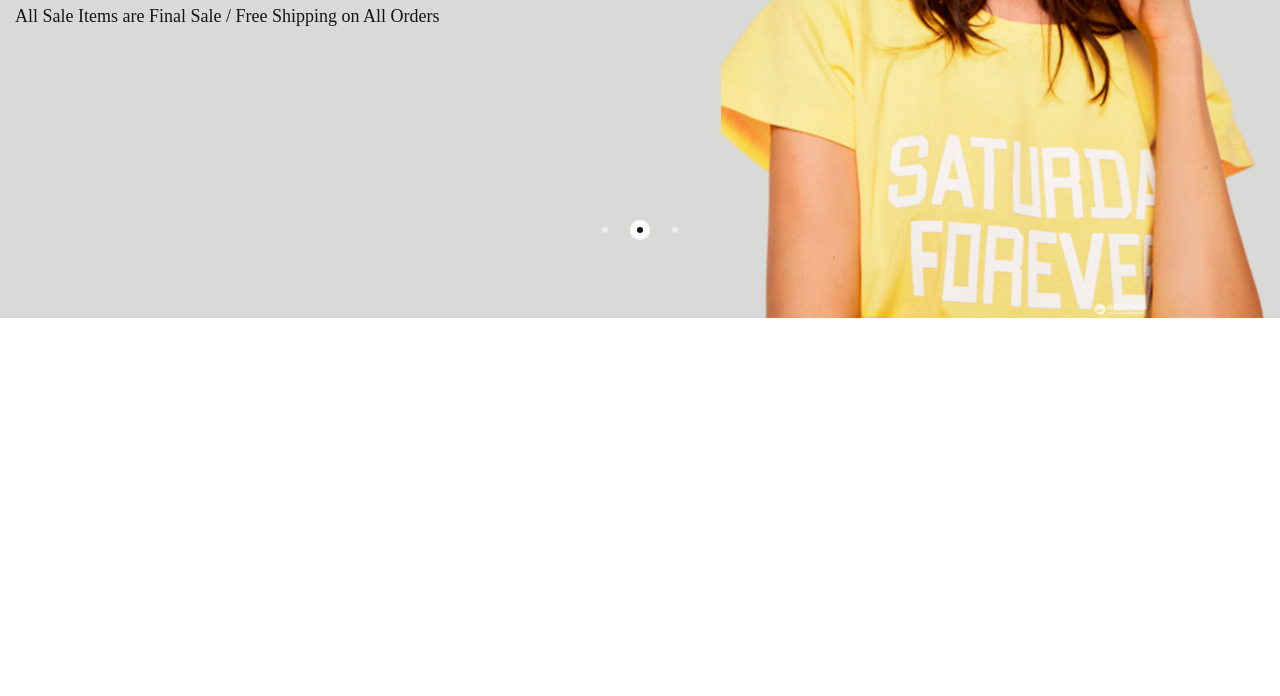
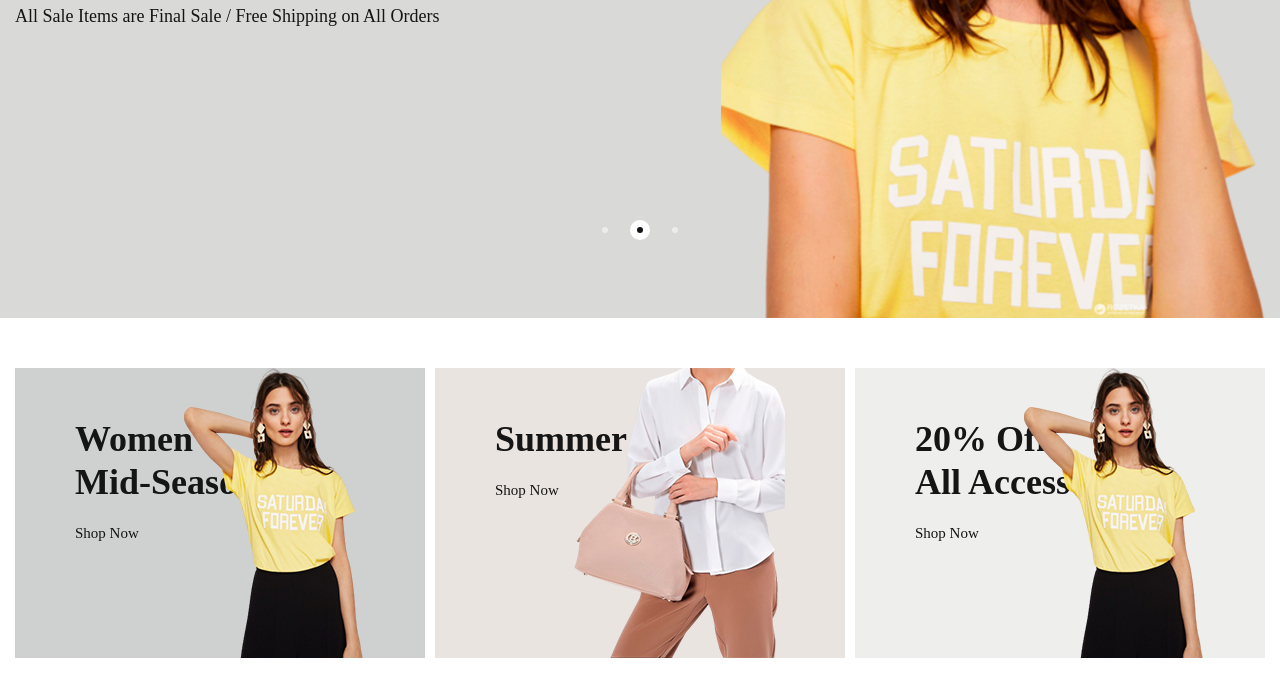
Before and after one commit to Royal-Aver/Zonex, a website: page app/index.html in a window 1280 px wide. Shown: the part 482-1178 px from the top of the page. Before the commit the page ends 800 px from the top, so only its background shows below. Drawn offline with nearby package versions, Linux system fonts and the light colour scheme; files that its build step writes are made by us from their sources; files whose address does not match are found by name.

Commit message:
added div collection and component collection-category

```diff
--- a/app/index.html
+++ b/app/index.html
@@ -151,6 +151,48 @@
 				</div>
 			</div>
 		</section>
+
+		<div class="collection">
+			<div class="container container--big">
+				<ul class="collection__list">
+					<li class="collection__item collection-category collection-category--pumice">
+						<div class="collection-category__content">
+							<h3 class="collection-category__title">
+								Women's <br> Mid-Season
+							</h3>
+							<a class="collection-category__link" href="#">
+								Shop Now
+							</a>
+						</div>
+						<img class="collection-category__img" src="images/collection-category/1.png" alt="">
+					</li>
+
+					<li class="collection__item collection-category collection-category--pampas">
+						<div class="collection-category__content">
+							<h3 class="collection-category__title">
+								Summer Romance
+							</h3>
+							<a class="collection-category__link" href="#">
+								Shop Now
+							</a>
+						</div>
+						<img class="collection-category__img" src="images/collection-category/2.png" alt="">
+					</li>
+
+					<li class="collection__item collection-category collection-category--desert-storm">
+						<div class="collection-category__content">
+							<h3 class="collection-category__title">
+								20% Off <br> All Accessories
+							</h3>
+							<a class="collection-category__link" href="#">
+								Shop Now
+							</a>
+						</div>
+						<img class="collection-category__img" src="images/collection-category/1.png" alt="">
+					</li>
+				</ul>
+			</div>
+		</div>
 	</main>
 
 	<script src="js/main.min.js"></script>
--- /dev/null
+++ b/app/scss/components/_collection-category.scss
@@ -0,0 +1,51 @@
+.collection-category {
+	position: relative;
+	overflow: hidden;
+	width: 600px;
+	max-width: 100%;
+	height: 290px;
+	transition: transform 0.5s;
+	margin-bottom: 50px;
+
+	&--pumice {
+		background-color: #cfd1d0;
+	}
+
+	&--pampas {
+		background-color: #e9e4df;
+	}
+
+	&--desert-storm {
+		background-color: #eeeeec;
+	}
+
+	&:hover {
+		transform: scale(1.02);
+
+		.collection-category__link {
+			border-bottom: 1px solid $default-color;
+		}
+	}
+
+	&__content {
+		padding: 50px 0 0 60px;
+		max-width: 350px;
+	}
+
+	&__title {
+		font-size: 36px;
+		margin-bottom: 20px;
+	}
+
+	&__link {
+		font-size: 15px;
+		border-bottom: 1px solid transparent;
+		transition: border-color 0.5s;
+	}
+
+	&__img {
+		position: absolute;
+		right: 60px;
+		top: 0;
+	}
+}
--- /dev/null
+++ b/app/scss/index/_collection.scss
@@ -0,0 +1,11 @@
+.collection {
+	&__list {
+		display: flex;
+	}
+
+	&__item {
+		&:not(:last-child) {
+			margin-right: 10px;
+		}
+	}
+}
--- a/app/scss/index/_hero.scss
+++ b/app/scss/index/_hero.scss
@@ -1,5 +1,6 @@
 .hero {
 	position: relative;
+	margin-bottom: 50px;
 	height: 100vh;
 	min-height: 700px;
 	background-color: $quill-gray;
--- a/app/scss/style.scss
+++ b/app/scss/style.scss
@@ -7,3 +7,5 @@
 
 @import "components/header";
 @import "index/hero";
+@import "index/collection";
+@import "components/collection-category";
```
Also changed, not shown: app/images/collection-category/1.png (added), app/images/collection-category/2.png (added).
